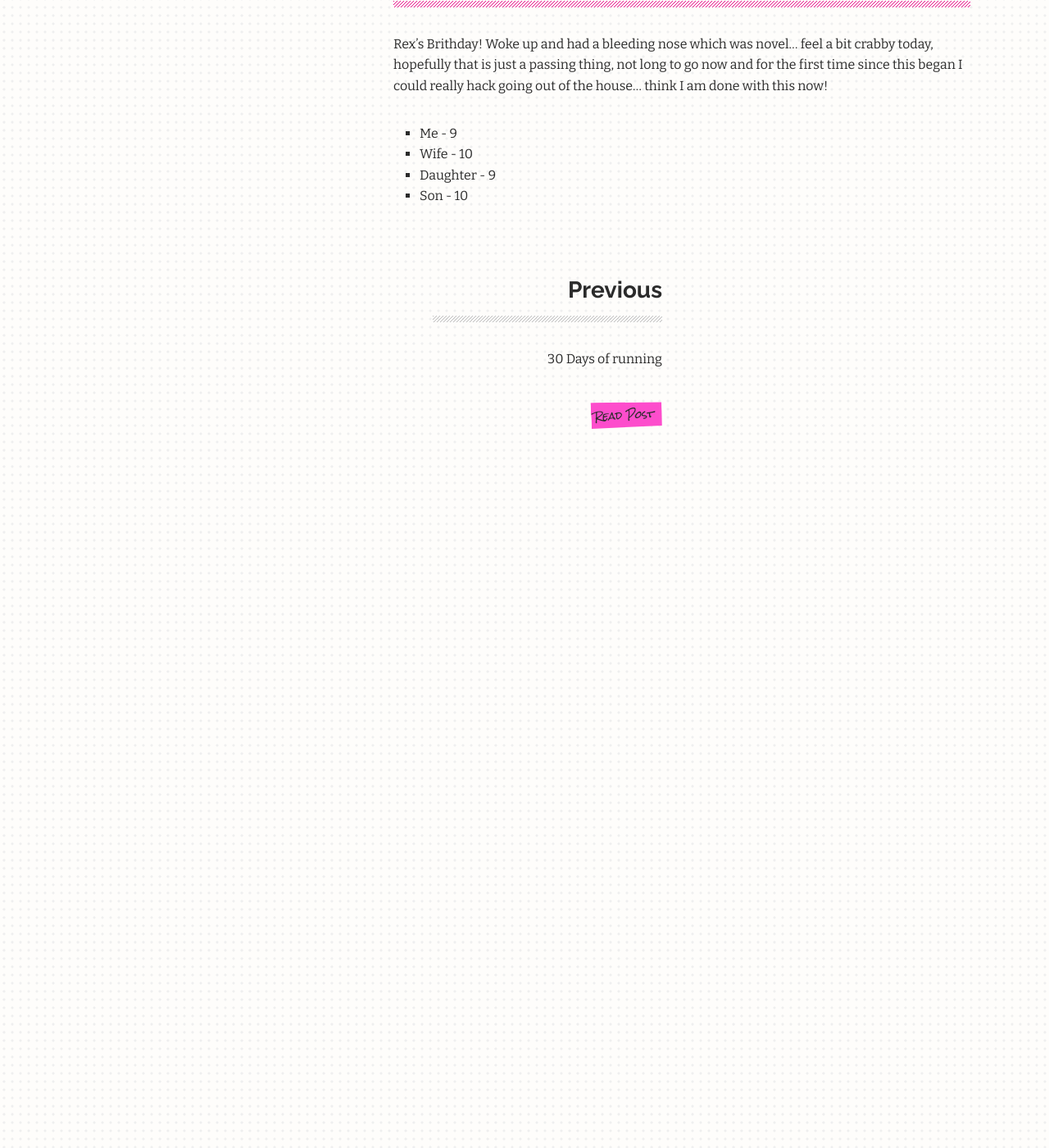
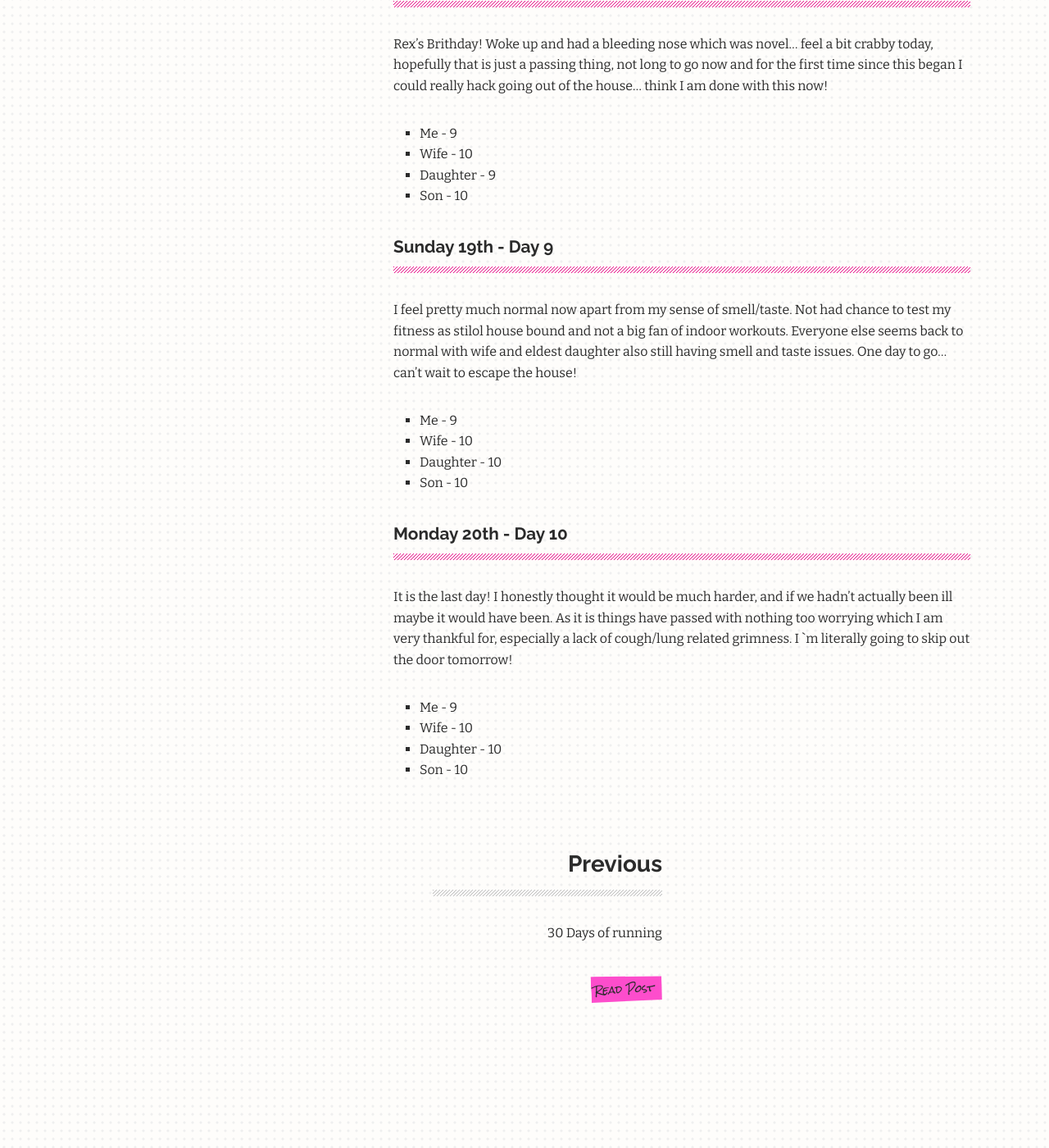
Before and after one commit to maxray/maxray.github.io, a Jekyll site: the page built from _posts/2021-12-11-covid-comes-a-knocking.markdown, in a window 1280 px wide and 1400 px high, scrolled down 4646 px. Shown: the whole window at 82% size. Built offline with Jekyll 4.4.1, drawn with Linux system fonts in a browser that asks for light colours.

Commit message:
covid update

```diff
--- a/_posts/2021-12-11-covid-comes-a-knocking.markdown
+++ b/_posts/2021-12-11-covid-comes-a-knocking.markdown
@@ -110,3 +110,21 @@ Rex's Brithday!  Woke up and had a bleeding nose which was novel... feel a bit c
 * Wife - 10
 * Daughter - 9
 * Son - 10
+
+#### Sunday 19th - Day 9
+
+I feel pretty much normal now apart from my sense of smell/taste. Not had chance to test my fitness as stilol house bound and not a big fan of indoor workouts. Everyone else seems back to normal with wife and eldest daughter also still having smell and taste issues. One day to go... can't wait to escape the house!
+
+* Me - 9
+* Wife - 10
+* Daughter - 10
+* Son - 10
+
+#### Monday 20th - Day 10
+
+It is the last day! I honestly thought it would be much harder, and if we hadn't actually been ill maybe it would have been. As it is things have passed with nothing too worrying which I am very thankful for, especially a lack of cough/lung related grimness. I `m literally going to skip out the door tomorrow!
+
+* Me - 9
+* Wife - 10
+* Daughter - 10
+* Son - 10
```
